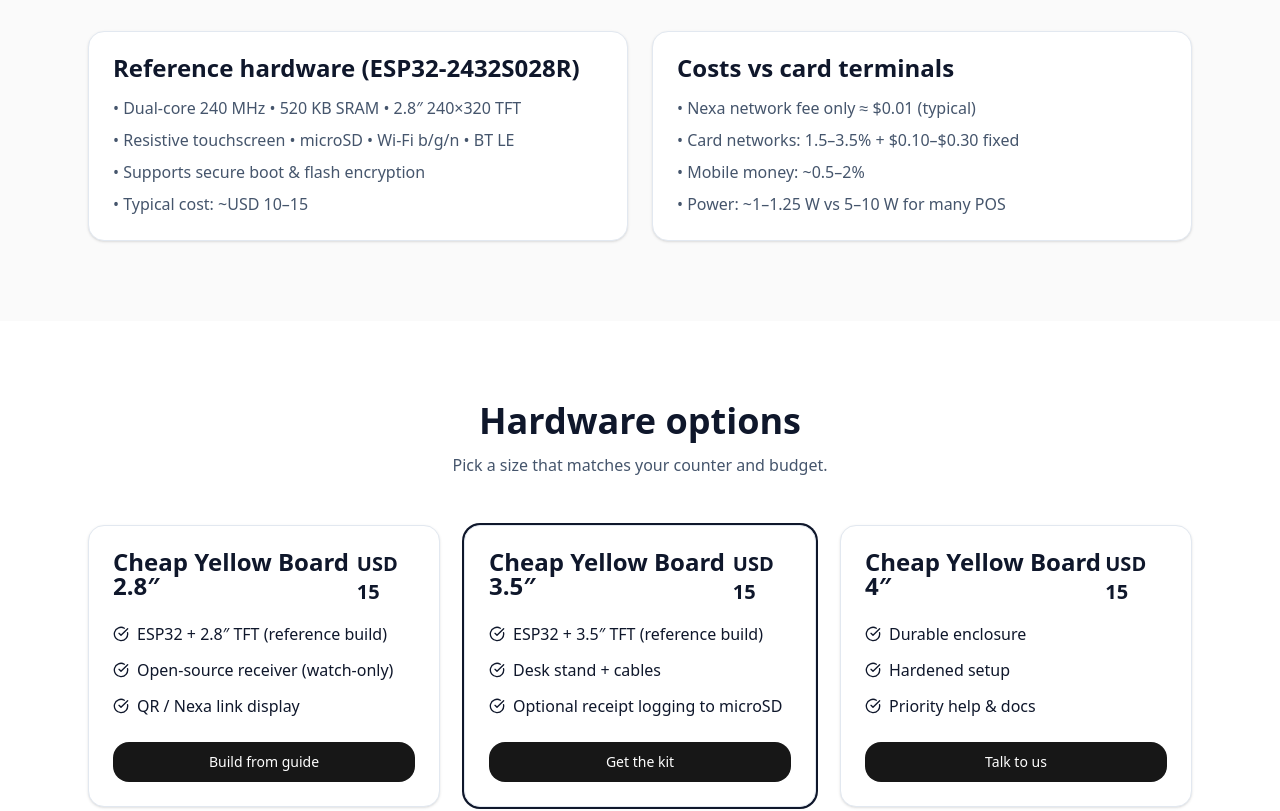
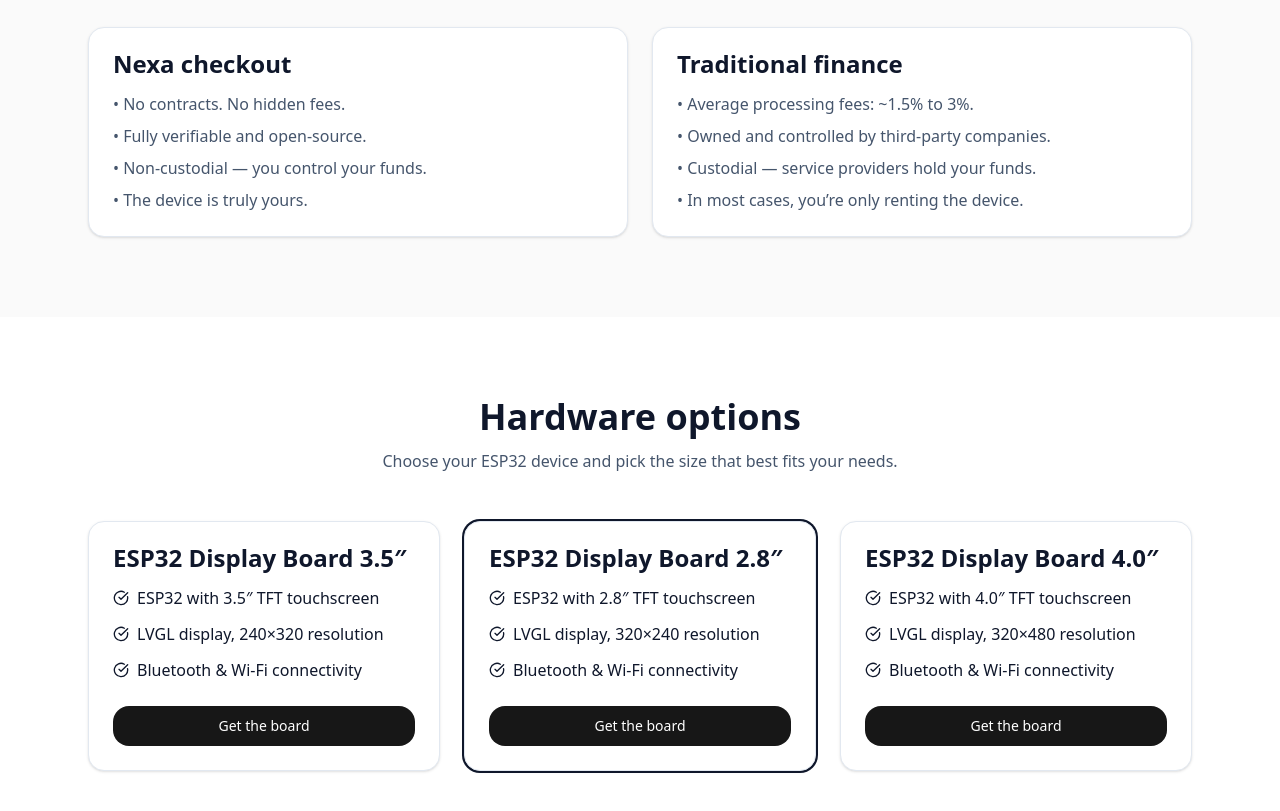
Before and after one commit to IamEndo/site, a Next.js app: page / in a window 1280 px wide. Shown: the part 2140-2951 px from the top of the page. Built offline with nearby package versions, Linux system fonts and the light colour scheme.

Commit message:
style improvements 5

```diff
--- a/app/page.tsx
+++ b/app/page.tsx
@@ -74,35 +74,43 @@
 
 const plans = [
   {
-    name: "Cheap Yellow Board 2.8″",
-    price: "USD 15",
+    name: "ESP32 Display Board 3.5″",
+    price: "",
     perks: [
-      "ESP32 + 2.8″ TFT (reference build)",
-      "Open-source receiver (watch-only)",
-      "QR / Nexa link display",
+      "ESP32 with 3.5″ TFT touchscreen",
+      "LVGL display, 240×320 resolution",
+      "Bluetooth & Wi-Fi connectivity",
     ],
-    cta: "Build from guide",
+    cta: "Get the board",
+    ctaUrl: "https://www.aliexpress.com/w/wholesale-ESP32-Arduino-LVGL-WIFI%26Bluetooth-3.5-TFT-Display.html",
     highlight: false,
   },
   {
-    name: "Cheap Yellow Board 3.5″",
-    price: "USD 15",
+    name: "ESP32 Display Board 2.8″",
+    price: "",
     perks: [
-      "ESP32 + 3.5″ TFT (reference build)",
-      "Desk stand + cables",
-      "Optional receipt logging to microSD",
+      "ESP32 with 2.8″ TFT touchscreen",
+      "LVGL display, 320×240 resolution",
+      "Bluetooth & Wi-Fi connectivity",
     ],
-    cta: "Get the kit",
+    cta: "Get the board",
+    ctaUrl: "https://www.aliexpress.com/w/wholesale-ESP32-Arduino-LVGL-WIFI%26Bluetooth-2.8-TFT-Display.html",
     highlight: true,
   },
   {
-    name: "Cheap Yellow Board 4″",
-    price: "USD 15",
-    perks: ["Durable enclosure", "Hardened setup", "Priority help & docs"],
-    cta: "Talk to us",
+    name: "ESP32 Display Board 4.0″",
+    price: "",
+    perks: [
+      "ESP32 with 4.0″ TFT touchscreen",
+      "LVGL display, 320×480 resolution",
+      "Bluetooth & Wi-Fi connectivity",
+    ],
+    cta: "Get the board",
+    ctaUrl: "https://www.aliexpress.com/w/wholesale-ESP32-Arduino-LVGL-WIFI%26Bluetooth-4.0-TFT-Display.html",
     highlight: false,
   },
 ];
+
 
 const faqs = [
   {
@@ -351,8 +359,8 @@
           <div className="grid md:grid-cols-4 gap-6">
             {[
               {
-                t: "1. Get the display",
-                d: "Choose the widely available ESP32 Cheap Yellow Display. The ESP32-2432S028R model fits best.",
+                t: "1. Get the device",
+                d: "Choose the widely available ESP32 'Cheap Yellow Display' device.",
               },
               {
                 t: "2. Install the software",
@@ -360,11 +368,11 @@
               },
               {
                 t: "3. Set up your device",
-                d: "Create a wallet, connect to the internet, and customize your store name.",
+                d: "Create a wallet, connect to the internet, and set your security PIN.",
               },
               {
                 t: "4. Request a payment",
-                d: "Show a QR code and let customers pay in Nexa — at the counter or on the go.",
+                d: "Show a QR code and let customers pay in Nexa.",
               },
             ].map((s) => (
               <Card key={s.t} className="rounded-2xl">
@@ -387,25 +395,25 @@
             <Card className="rounded-2xl">
               <CardHeader>
                 <CardTitle className="text-2xl">
-                  Reference hardware (ESP32-2432S028R)
+                  Nexa checkout
                 </CardTitle>
               </CardHeader>
               <CardContent className="text-slate-600 dark:text-gray-300 grid gap-2">
-                <div>• Dual-core 240 MHz • 520 KB SRAM • 2.8″ 240×320 TFT</div>
-                <div>• Resistive touchscreen • microSD • Wi-Fi b/g/n • BT LE</div>
-                <div>• Supports secure boot & flash encryption</div>
-                <div>• Typical cost: ~USD 10–15</div>
+                <div>• No contracts. No hidden fees.</div>
+                <div>• Fully verifiable and open-source.</div>
+                <div>• Non-custodial — you control your funds.</div>
+                <div>• The device is truly yours.</div>
               </CardContent>
             </Card>
             <Card className="rounded-2xl">
               <CardHeader>
-                <CardTitle className="text-2xl">Costs vs card terminals</CardTitle>
+                <CardTitle className="text-2xl">Traditional finance</CardTitle>
               </CardHeader>
               <CardContent className="text-slate-600 dark:text-gray-300 grid gap-2">
-                <div>• Nexa network fee only ≈ $0.01 (typical)</div>
-                <div>• Card networks: 1.5–3.5% + $0.10–$0.30 fixed</div>
-                <div>• Mobile money: ~0.5–2%</div>
-                <div>• Power: ~1–1.25 W vs 5–10 W for many POS</div>
+                <div>• Average processing fees: ~1.5% to 3%.</div>
+                <div>• Owned and controlled by third-party companies.</div>
+                <div>• Custodial — service providers hold your funds.</div>
+                <div>• In most cases, you’re only renting the device.</div>
               </CardContent>
             </Card>
           </div>
@@ -418,7 +426,7 @@
           <div className="text-center max-w-2xl mx-auto mb-12">
             <h2 className="text-3xl md:text-4xl font-bold">Hardware options</h2>
             <p className="text-slate-600 dark:text-gray-300 mt-3">
-              Pick a size that matches your counter and budget.
+              Choose your ESP32 device and pick the size that best fits your needs.
             </p>
           </div>
           <div className="grid md:grid-cols-3 gap-6">
@@ -443,8 +451,18 @@
                       </li>
                     ))}
                   </ul>
-                  <Button className="w-full bg-neutral-900 text-white hover:bg-neutral-800 dark:bg-white dark:text-black dark:hover:bg-gray-200">
-                    {p.cta}
+                  <Button
+                    asChild
+                    className="w-full bg-neutral-900 text-white hover:bg-neutral-800 dark:bg-white dark:text-black dark:hover:bg-gray-200"
+                  >
+                    <a
+                      href={p.ctaUrl}
+                      target="_blank"
+                      rel="noopener noreferrer"
+                      aria-label={`${p.cta} — ${p.name}`}
+                    >
+                      {p.cta}
+                    </a>
                   </Button>
                 </CardContent>
               </Card>
```
